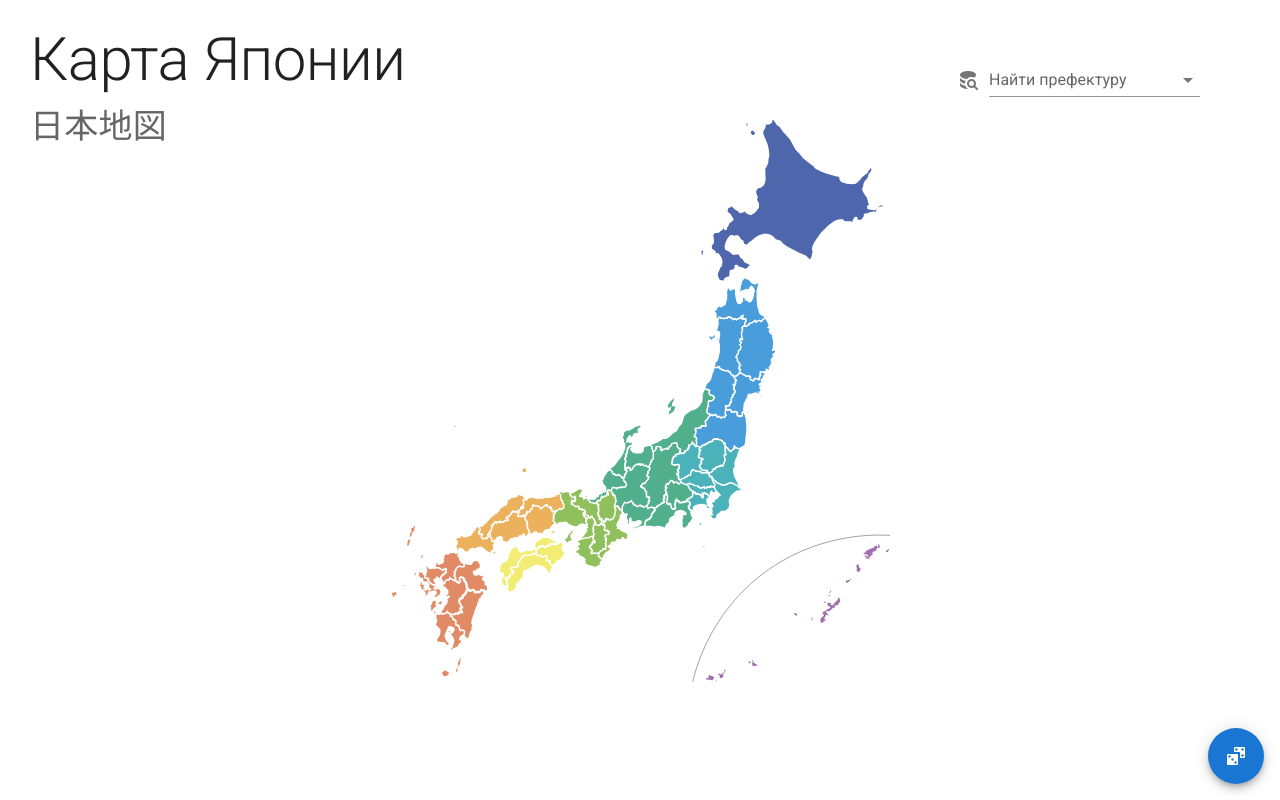
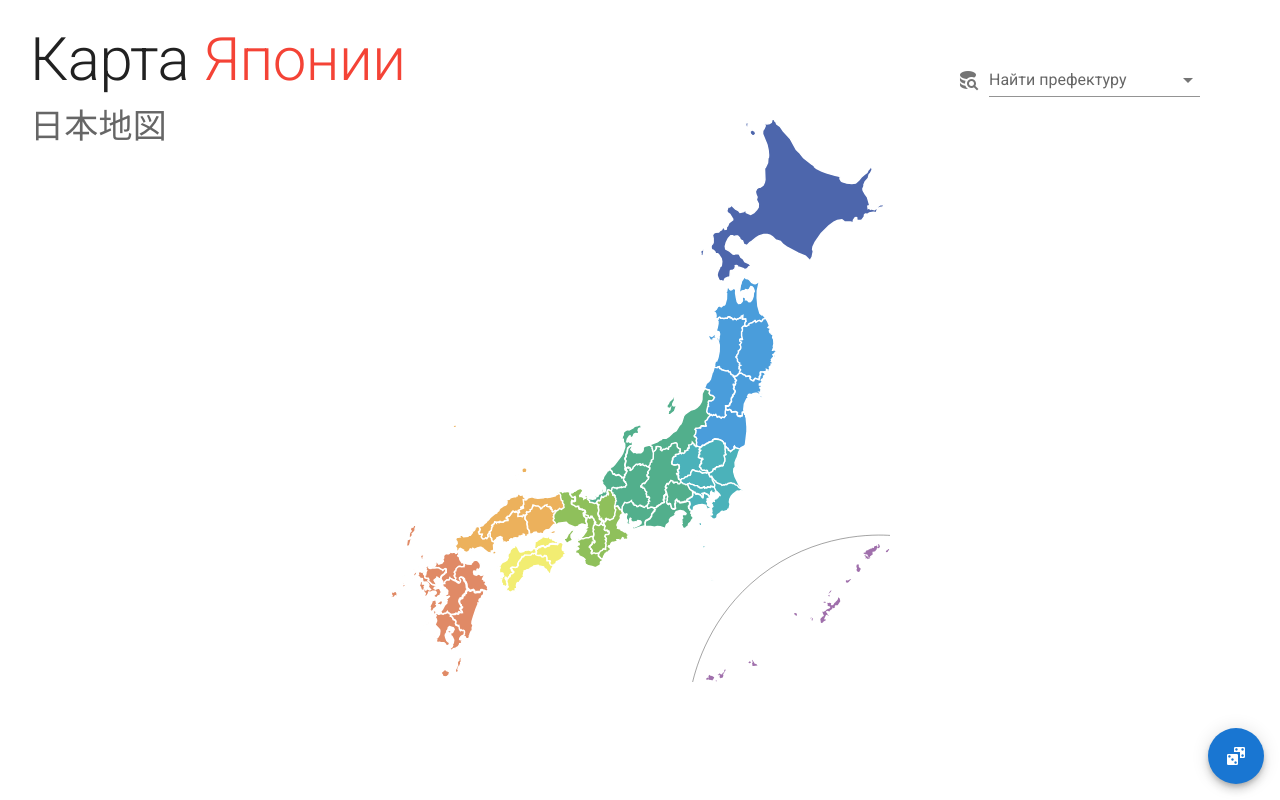
Before and after one commit to metafates/JapanMap, a Vue app: page /#/ in a window 1280 px wide. Built offline with nearby package versions, Linux system fonts and the light colour scheme.

Commit message:
🐛 FIX

```diff
--- a/src/components/LogoDesktop.vue
+++ b/src/components/LogoDesktop.vue
@@ -1,6 +1,8 @@
 <template>
     <div class="logo">
-        <p class="text-h2 text--primary">Карта Японии</p>
+        <p class="text-h2 text--primary">
+            Карта <span class="red--text">Японии</span>
+        </p>
         <p class="text-h4 text--secondary kanji">日本地図</p>
     </div>
 </template>
```
Also changed, not shown: src/prefectures/prefectures.json.
